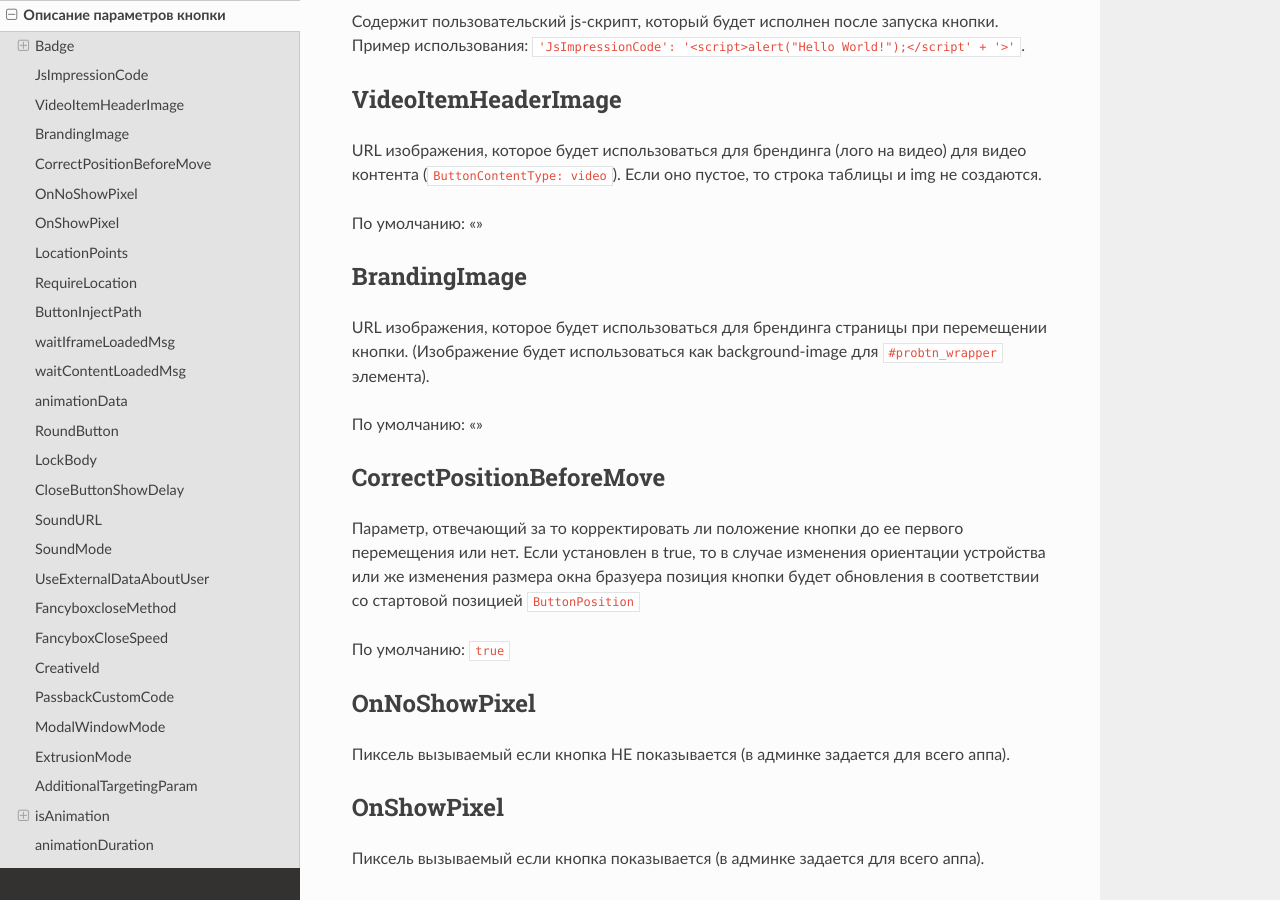
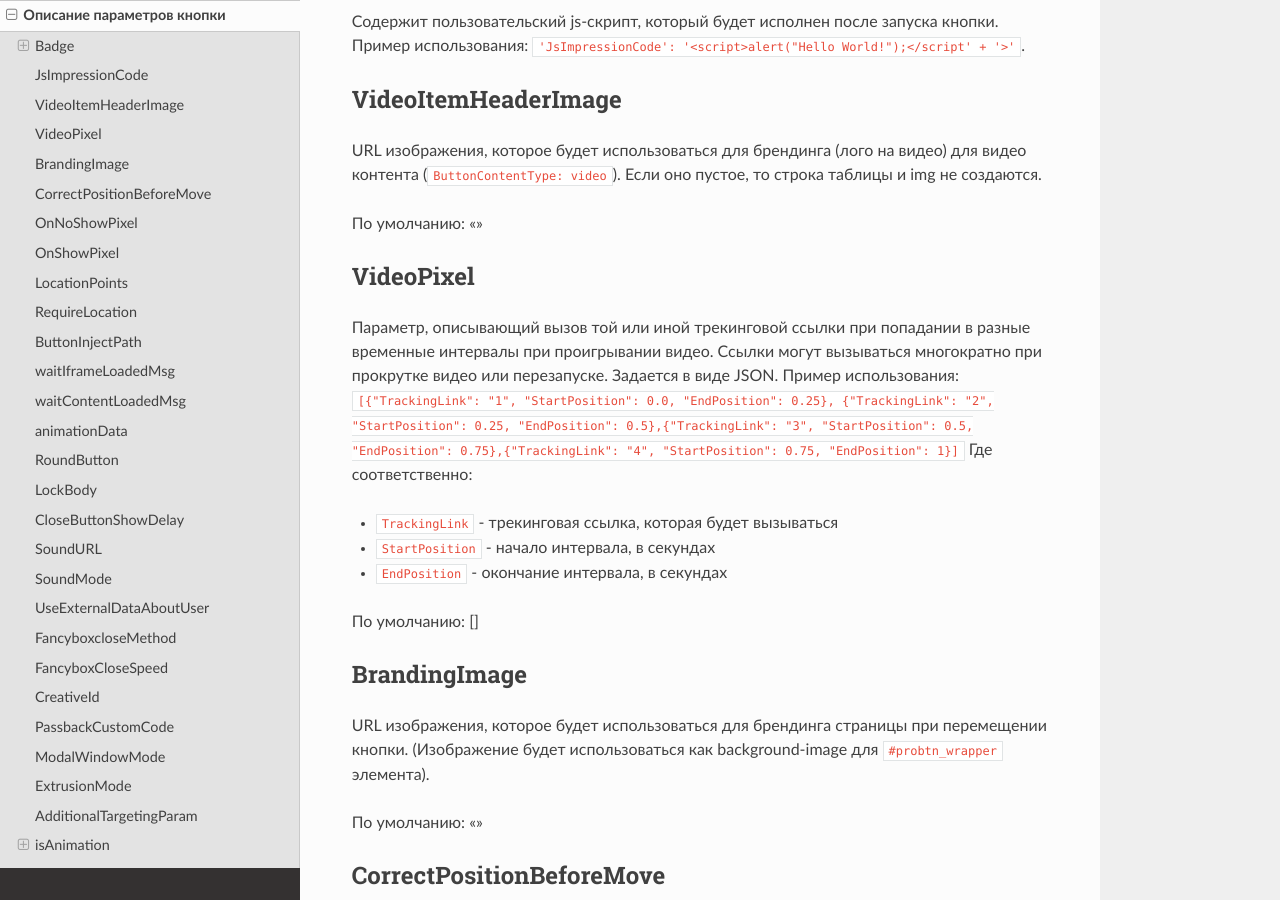
Before and after one commit to probtn/docs, a Sphinx documentation site: the page built from docs/webparams.rst, in a window 1280 px wide and 900 px high, scrolled down 1479 px. Built offline with Sphinx 7.4.7 and the Read the Docs theme 2.0.0, drawn with Linux system fonts in a browser that asks for light colours.

Commit message:
video pixel and video events descriptions were added

```diff
--- a/docs/webparams.rst
+++ b/docs/webparams.rst
@@ -72,6 +72,19 @@ URL изображения, которое будет использоватьс
 
 По умолчанию: ""
 
+VideoPixel
+----------------------------------
+
+Параметр, описывающий вызов той или иной трекинговой ссылки при попадании в разные временные интервалы при проигрывании видео.
+Ссылки могут вызываться многократно при прокрутке видео или перезапуске.
+Задается в виде JSON. Пример использования:
+``[{"TrackingLink": "1", "StartPosition": 0.0, "EndPosition": 0.25}, {"TrackingLink": "2", "StartPosition": 0.25, "EndPosition": 0.5},{"TrackingLink": "3", "StartPosition": 0.5, "EndPosition": 0.75},{"TrackingLink": "4", "StartPosition": 0.75, "EndPosition": 1}]``
+Где соответственно:
+
+- ``TrackingLink`` - трекинговая ссылка, которая будет вызываться
+- ``StartPosition`` - начало интервала, в секундах
+- ``EndPosition`` - окончание интервала, в секундах
+По умолчанию: []
 
 BrandingImage
 ----------------------------------
```
Also changed, not shown: docs/probtn_events.rst (+16 -0 lines).
